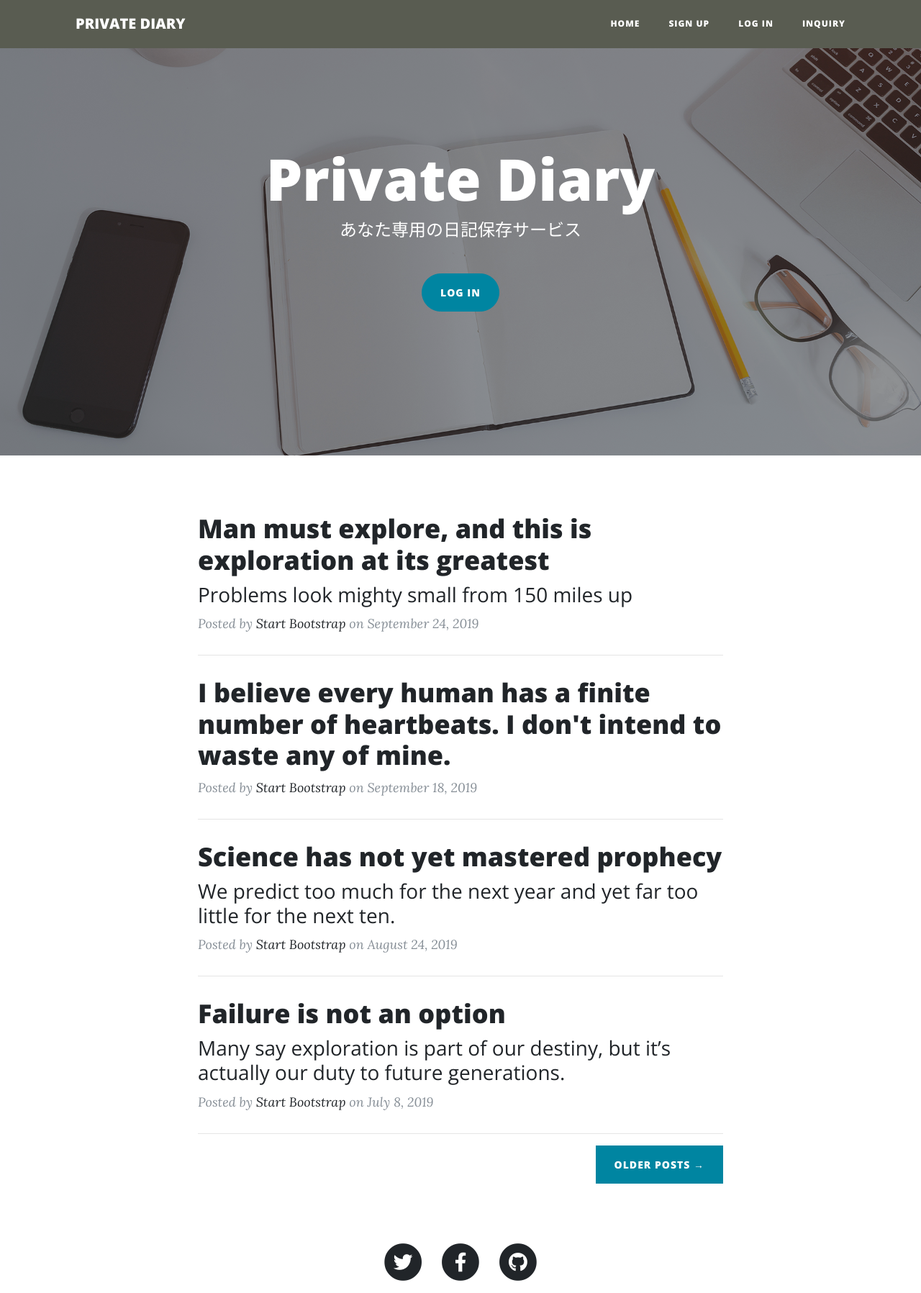
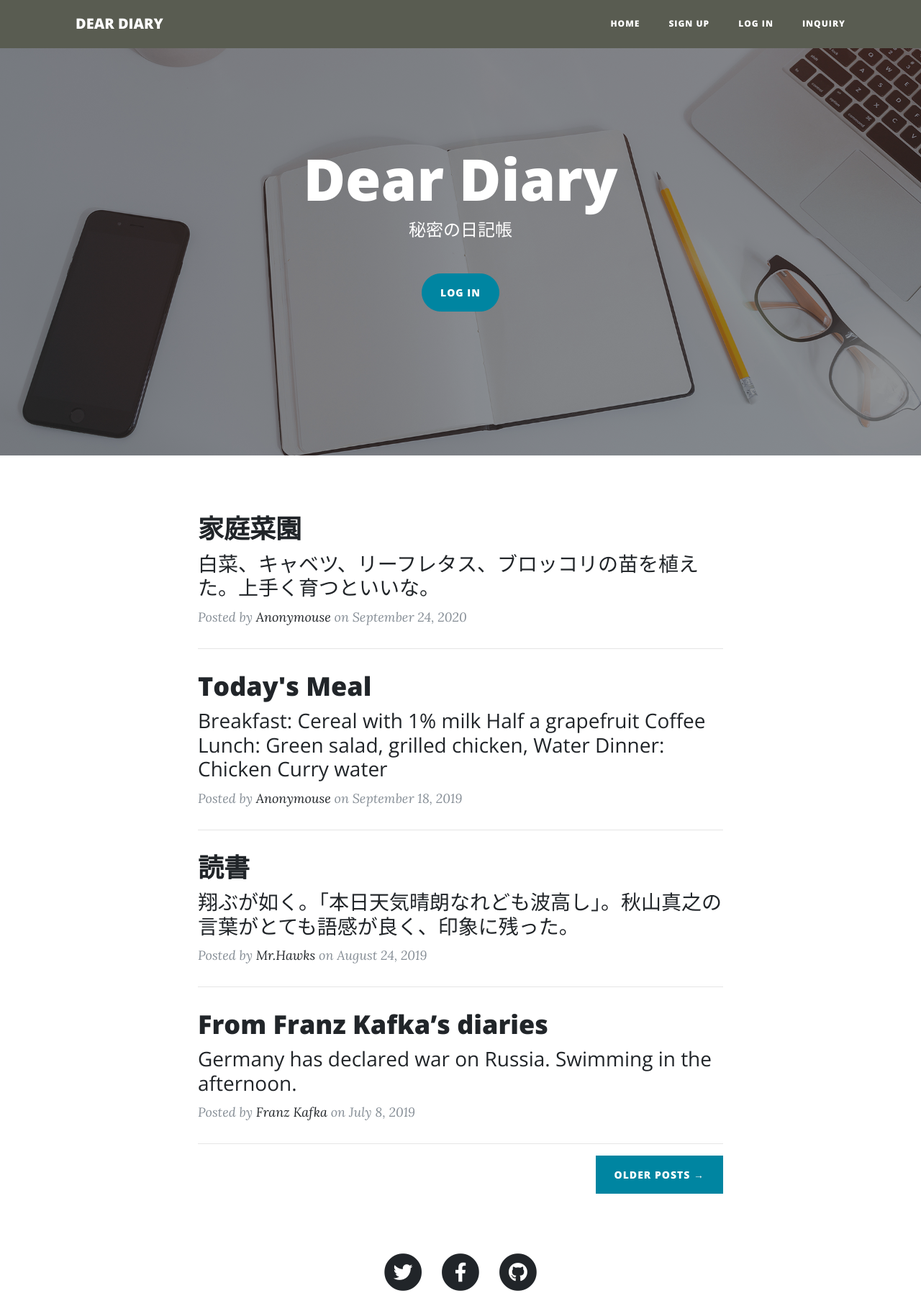
Before and after one commit to maataro/django_app, a Django app: page / in a window 1280 px wide. Shown: the top 1797 px of the page at 72% size. Run offline with Django 3.2, Linux system fonts and the light colour scheme; some libraries are stand-ins or nearby versions.

Commit message:
modified templates files

```diff
--- a/accounts/templates/account/signup.html
+++ b/accounts/templates/account/signup.html
@@ -13,8 +13,8 @@
       <div class="row">
         <div class="col-lg-8 col-md-10 mx-auto">
           <div class="site-heading">
-            <h1>INQUIRY</h1>
-            <span class="subheading">お問い合わせフォーム</span>
+            <h1>SIGNUP</h1>
+            <span class="subheading">登録フォーム</span>
           </div>
         </div>
       </div>
@@ -28,6 +28,7 @@
   <div class="row">
     <div class="my-div-style">
       <h1>サインアップ</h1>
+      <p>Please submit <strong>email address</strong> and <strong>password</strong>.</p>
       <form method="post" action="{% url 'account_signup' %}">
         {% csrf_token %}
 
--- a/diary/templates/base.html
+++ b/diary/templates/base.html
@@ -33,7 +33,7 @@
   <!-- Navigation -->
   <nav class="navbar navbar-expand-lg navbar-light fixed-top" id="mainNav" style="background-color: #595c51">
     <div class="container" >
-      <a class="navbar-brand" href="{% url 'diary:index' %}">PRIVATE DIARY</a>
+      <a class="navbar-brand" href="{% url 'diary:index' %}">DEAR DIARY</a>
       <button class="navbar-toggler navbar-toggler-right" type="button" data-toggle="collapse" data-target="#navbarResponsive" aria-controls="navbarResponsive" aria-expanded="false" aria-label="Toggle navigation">
         Menu
         <i class="fas fa-bars"></i>
--- a/diary/templates/diary_detail.html
+++ b/diary/templates/diary_detail.html
@@ -73,8 +73,8 @@
         {{ object.updated_at }}
       </div>
     </div>
-    <a class="btn btn-success mt-5 mb-3" href="{% url 'diary:diary_update' object.pk %}">編集</a>
-    <a class="btn btn-danger mt-5 ml-2 mb-3" href="{% url 'diary:diary_delete' object.pk %}">削除</a>
+    <a class="btn btn-success mt-5 mb-3" href="{% url 'diary:diary_update' object.pk %}">編集/Edit</a>
+    <a class="btn btn-danger mt-5 ml-2 mb-3" href="{% url 'diary:diary_delete' object.pk %}">削除/Delete</a>
   </div>
 </div>
 {% endblock %}
--- a/diary/templates/diary_list.html
+++ b/diary/templates/diary_list.html
@@ -36,7 +36,7 @@
         <p>日記がありません。</p>
         {% endfor %}
 
-        <h3>{{ page_obj.paginator.page_range }}</h3>
+        <!-- <h3>{{ page_obj.paginator.page_range }}</h3> -->
 
         <!-- ページネーション処理 -->
 
--- a/diary/templates/diary_update.html
+++ b/diary/templates/diary_update.html
@@ -14,8 +14,8 @@
       <table class="table">
         {{ form.as_table }}
       </table>
-      <button class="btn btn-primary" type="submit">更新</button>
-      <a class="btn btn-secondary ml-2" href="{% url 'diary:diary_detail' object.pk %}">キャンセル</a>
+      <button class="btn btn-primary" type="submit">更新/Update</button>
+      <a class="btn btn-secondary ml-2" href="{% url 'diary:diary_detail' object.pk %}">キャンセル/Cancel</a>
     </form>
     </div>
   </div>
--- a/diary/templates/index.html
+++ b/diary/templates/index.html
@@ -13,9 +13,14 @@
       <div class="row">
         <div class="col-lg-8 col-md-10 mx-auto">
           <div class="site-heading">
-            <h1>Private Diary</h1>
-            <span class="subheading">あなた専用の日記保存サービス</span>
+            <h1>Dear Diary</h1>
+            <span class="subheading">秘密の日記帳</span>
+            {% if user.is_authenticated %}
+            <a href="{% url 'diary:diary_list' %}" class="btn btn-primary btn-xl rounded-pill mt-5">DIARY LIST</a>
+            {% else %}
             <a href="{% url 'account_login' %}" class="btn btn-primary btn-xl rounded-pill mt-5">LOG IN</a>
+            {% endif %}
+
           </div>
         </div>
       </div>
@@ -32,53 +37,74 @@
         <div class="post-preview">
           <a href="post.html">
             <h2 class="post-title">
-              Man must explore, and this is exploration at its greatest
+              家庭菜園
             </h2>
             <h3 class="post-subtitle">
-              Problems look mighty small from 150 miles up
+              白菜、キャベツ、リーフレタス、ブロッコリの苗を植えた。上手く育つといいな。
             </h3>
           </a>
           <p class="post-meta">Posted by
-            <a href="#">Start Bootstrap</a>
-            on September 24, 2019</p>
+            <a href="#">Anonymouse</a>
+            on September 24, 2020</p>
         </div>
         <hr>
         <div class="post-preview">
           <a href="post.html">
             <h2 class="post-title">
-              I believe every human has a finite number of heartbeats. I don't intend to waste any of mine.
+              Today's Meal
             </h2>
+            <h3 class="post-subtitle">
+              Breakfast:
+
+Cereal with 1% milk
+
+Half a grapefruit
+
+Coffee
+
+Lunch:
+
+Green salad, grilled chicken,
+
+Water
+
+Dinner:
+
+Chicken Curry
+
+water
+            </h3>
           </a>
           <p class="post-meta">Posted by
-            <a href="#">Start Bootstrap</a>
+            <a href="#">Anonymouse</a>
             on September 18, 2019</p>
         </div>
         <hr>
         <div class="post-preview">
-          <a href="post.html">
+          <a href="#">
             <h2 class="post-title">
-              Science has not yet mastered prophecy
+              読書
             </h2>
             <h3 class="post-subtitle">
-              We predict too much for the next year and yet far too little for the next ten.
+              翔ぶが如く。「本日天気晴朗なれども波高し」。秋山真之の言葉がとても語感が良く、印象に残った。
             </h3>
           </a>
           <p class="post-meta">Posted by
-            <a href="#">Start Bootstrap</a>
+            <a href="#">Mr.Hawks</a>
             on August 24, 2019</p>
         </div>
         <hr>
         <div class="post-preview">
-          <a href="post.html">
+          <a href="#">
             <h2 class="post-title">
-              Failure is not an option
+              From Franz Kafka’s diaries
             </h2>
             <h3 class="post-subtitle">
-              Many say exploration is part of our destiny, but it’s actually our duty to future generations.
+              Germany has declared war on Russia. Swimming in the afternoon.
             </h3>
           </a>
           <p class="post-meta">Posted by
-            <a href="#">Start Bootstrap</a>
+            <a href="#">Franz Kafka</a>
             on July 8, 2019</p>
         </div>
         <hr>
@@ -92,4 +118,6 @@
 
   <hr>
 
+
+
 {% endblock %}
```
Also changed, not shown: accounts/templates/account/login.html (+1 -17 lines), diary/templates/inquiry.html (+0 -16 lines).
